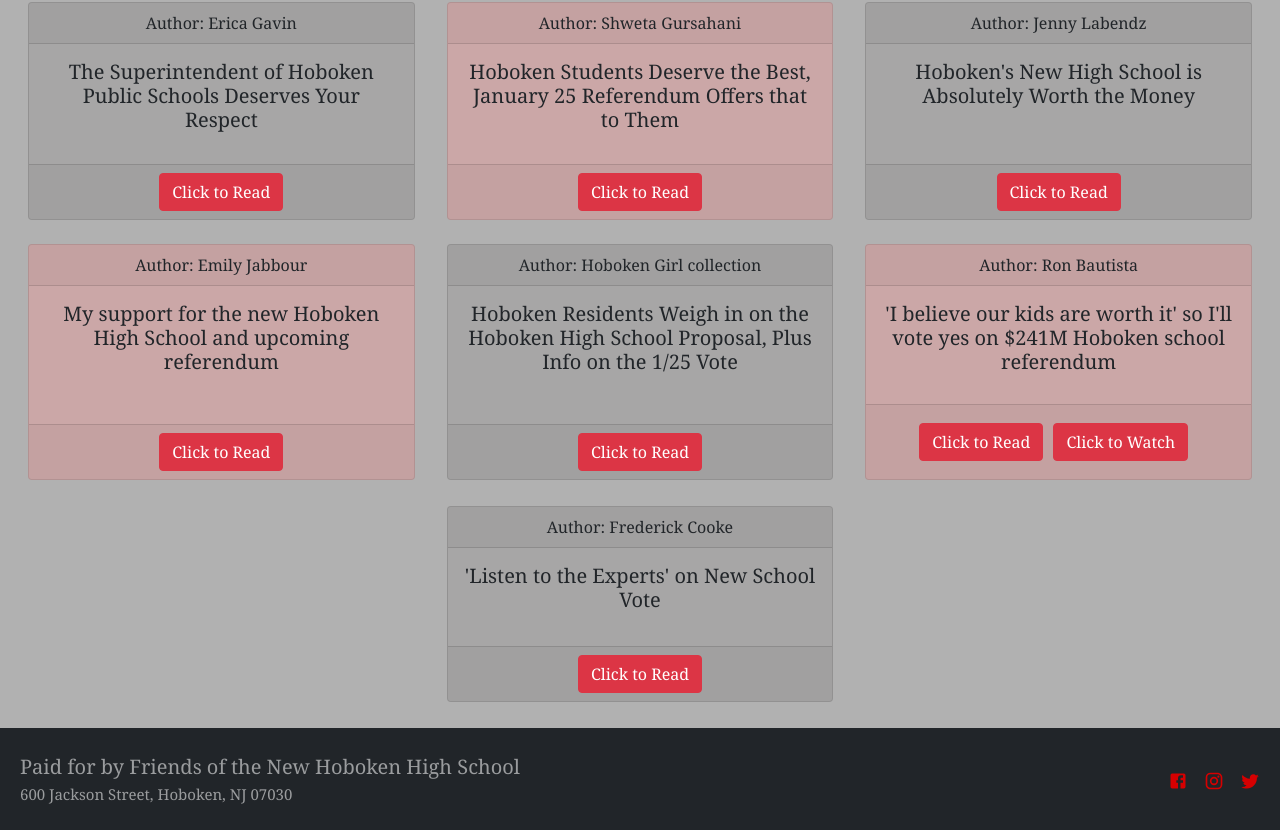
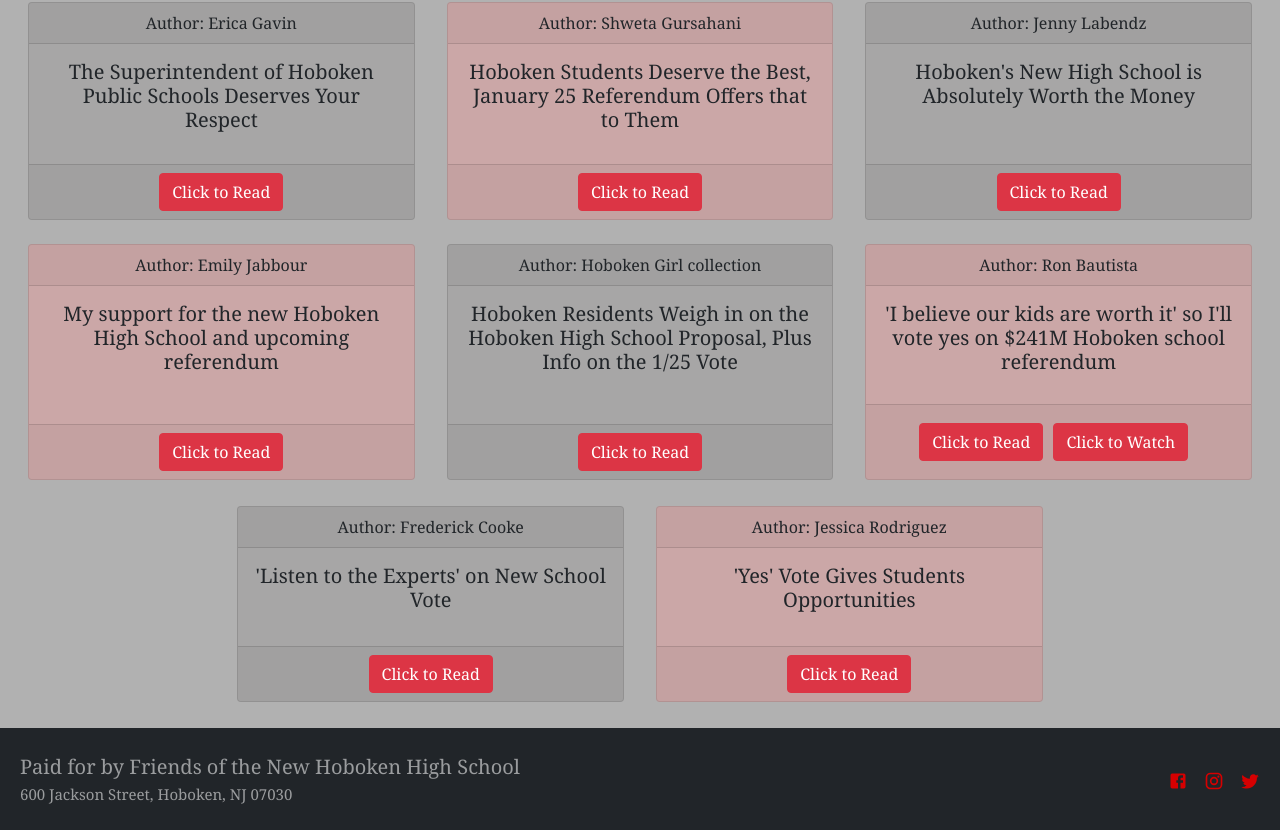
Before and after one commit to elenirotsides/morethanahighschool, a React (Create React App) app: page /op-eds in a window 1280 px wide. Shown: the part 607-1437 px from the top of the page. Built offline with nearby package versions, Linux system fonts and the light colour scheme; the HTML template or start-up script is replaced by a standard one.

Commit message:
another op-ed

```diff
--- a/src/components/OpEds.jsx
+++ b/src/components/OpEds.jsx
@@ -38,6 +38,11 @@ const OpEds = () => {
             name: 'Frederick Cooke',
             title: "'Listen to the Experts' on New School Vote",
             link: 'https://www.tapinto.net/towns/hoboken/articles/reader-opinion-listen-to-the-experts-on-new-school-vote',
+        },
+        {
+            name: 'Jessica Rodriguez',
+            title: "'Yes' Vote Gives Students Opportunities",
+            link: 'https://www.tapinto.net/towns/hoboken/articles/reader-opinion-yes-vote-gives-students-opportunities',
         },
     ];
 
```
